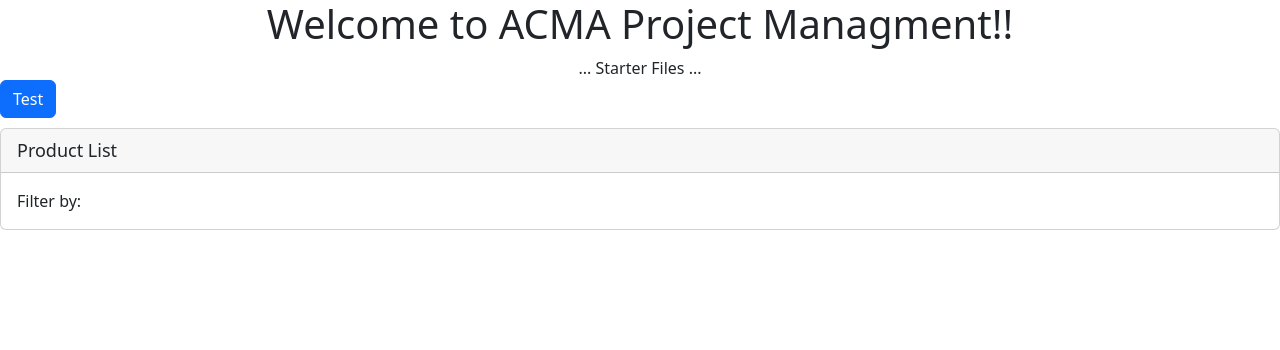
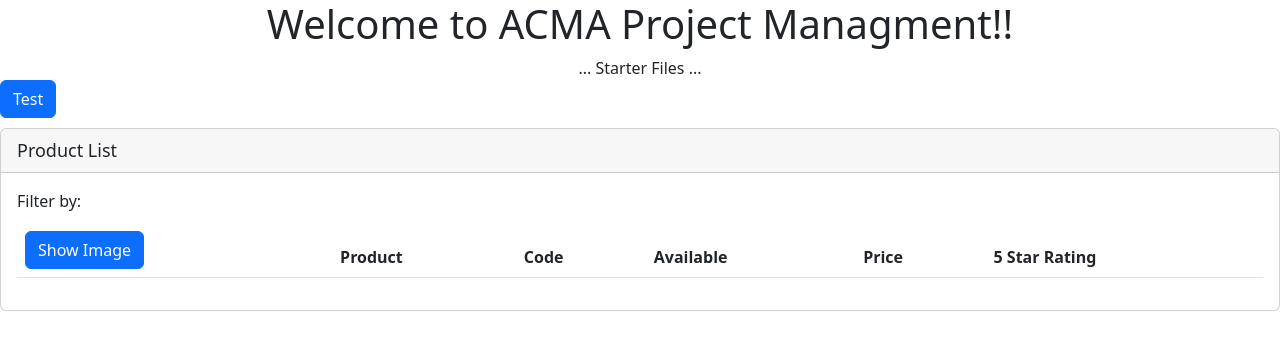
Before and after one commit to FoxGeoff/APM-Start-3-1-23, an Angular app: page / in a window 1280 px wide. Shown: the top 350 px of the page. Built offline with nearby package versions, Linux system fonts and the light colour scheme.

Commit message:
Update Product List - 1st go

```diff
--- a/src/app/products/products.component.html
+++ b/src/app/products/products.component.html
@@ -15,7 +15,8 @@
       </div>
     </div>
     <div class="table-responsive">
-      <table class="table" *ngIf="products.length">
+      <!-- TODO: Update ngIf  -->
+      <table class="table" *ngIf="!products.length">
         <thead>
           <tr>
             <th>
```
